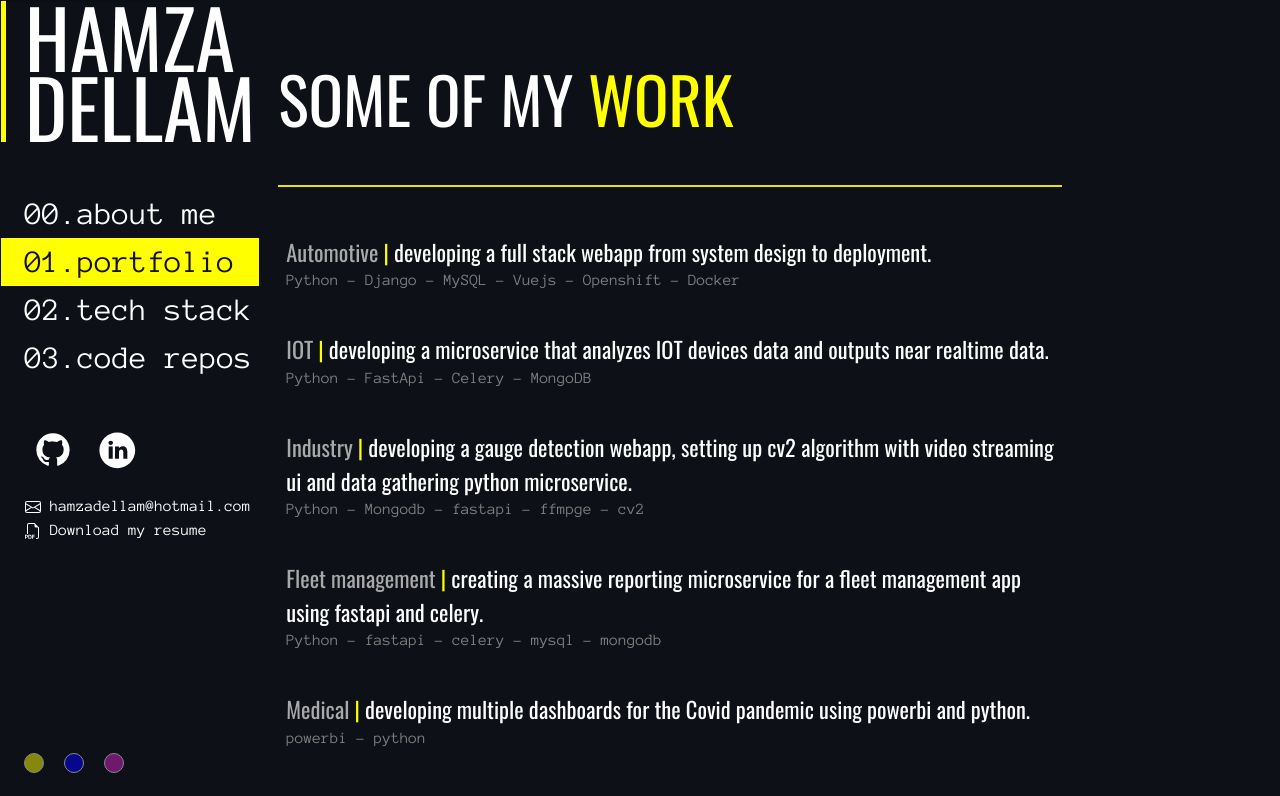
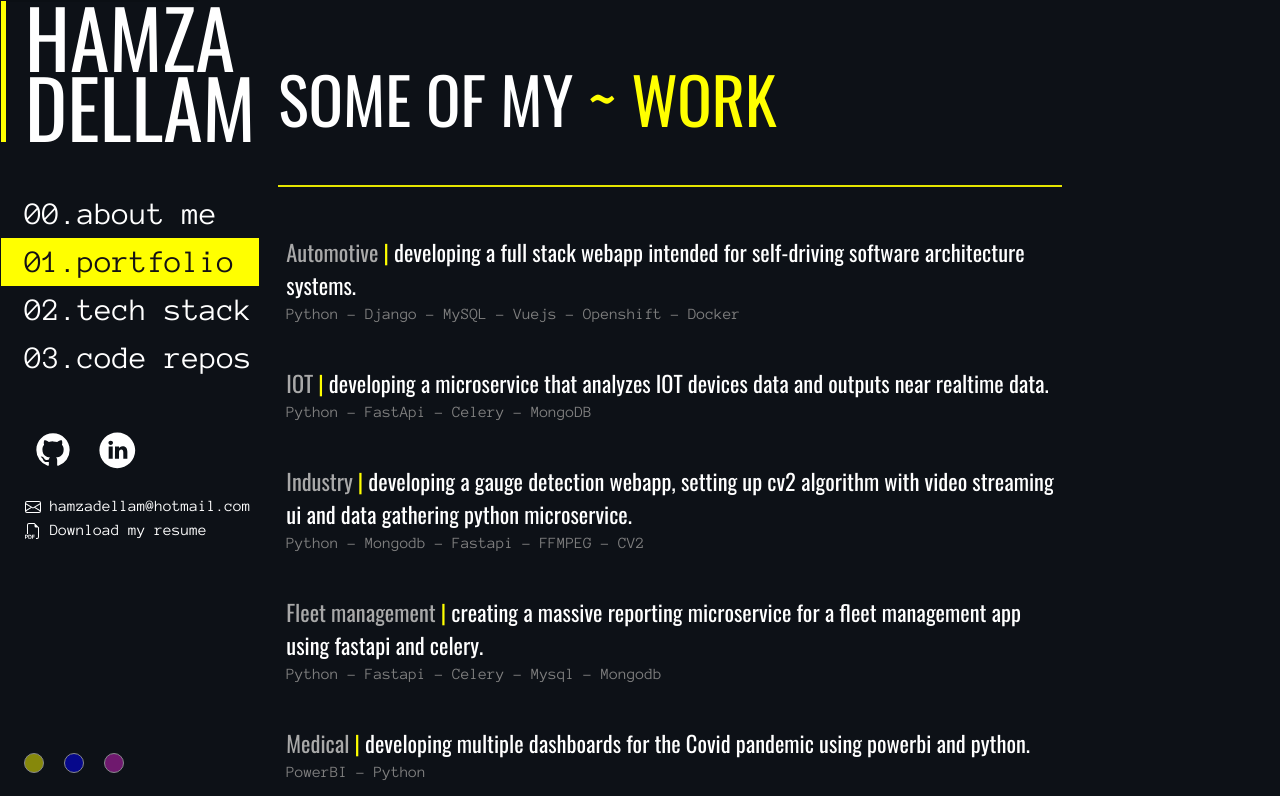
Before and after one commit to HamzaDLM/hdlm_portfolio, a Vue app: page /hdlm_portfolio/portfolio in a window 1280 px wide. Shown: the top 796 px of the page. Built offline with nearby package versions, Linux system fonts and the light colour scheme; what vue-page-transition would draw is missing.

Commit message:
add moment & link to repos

```diff
--- a/package.json
+++ b/package.json
@@ -14,6 +14,7 @@
     "axios": "^0.27.2",
     "bootstrap": "^5.1.3",
     "core-js": "^3.8.3",
+    "moment": "^2.29.4",
     "vue": "^3.2.13",
     "vue-axios": "^3.4.1",
     "vue-i18n": "^9.2.0-beta.35",
--- a/src/views/pages/codereposPage.vue
+++ b/src/views/pages/codereposPage.vue
@@ -3,9 +3,9 @@
 import '@/assets/css/style.css'
 import axios from 'axios'
 import Layout from '@/views/layouts/layoutSection'
+import moment from 'moment'
 
 const getAPI = axios.create({
-  // baseURL: process.env.VUE_APP_BASE_URL,
   baseURL: "https://api.github.com/users/hamzadlm/repos"
 });
 
@@ -38,6 +38,9 @@ export default {
     this.getRepos()
   },
   methods: {
+    formatDate(param) {
+      return moment(param).format("MMM Do YY")
+    },
     color(param) {
       switch (param) {
         case 'Python':
@@ -97,8 +100,11 @@ export default {
               >{{ item.name }}</a
             >
             <p class="metadata">{{ item.description }}
-              <span :style="`color:` + color(item.language)">
-                {{ item.language }}</span> - {{ item.updated_at }}</p>
+              <span :style="`color:` + color(item.language)">{{ item.language }}</span>
+               - {{ formatDate(item.updated_at) }}
+               <br>
+               <a v-if="item.homepage" :href="item.homepage" style="color: blueviolet">{{ item.homepage }}</a>
+            </p>
           </div>
 
         </div>
--- a/src/views/pages/homePage.vue
+++ b/src/views/pages/homePage.vue
@@ -22,14 +22,14 @@ export default {
         <!-- HEADER WHEN FULL SIZE -->
         <div class="d-none d-xl-block">
           <h1>
-            {{ $t('homepage.title1') }}<span>{{ $t('homepage.title2')}}</span>
+            {{ $t('homepage.title1') }}<span>~ {{ $t('homepage.title2')}}</span>
           </h1>
         </div>
 
         <!-- HEADER WHEN SMALL SIZE -->
         <div class="mb-4 d-xl-none d-m-block">
           <h2>
-            {{ $t('homepage.title1') }}<span>{{ $t('homepage.title2')}}</span>
+            {{ $t('homepage.title1') }}<span>~ {{ $t('homepage.title2')}}</span>
           </h2>
         </div>
 
--- a/src/views/pages/portfolioPage.vue
+++ b/src/views/pages/portfolioPage.vue
@@ -10,7 +10,7 @@ export default {
     return {
       items: [
         {
-          description: "developing a full stack webapp from system design to deployment.",
+          description: "developing a full stack webapp intended for self-driving software architecture systems.",
           tech: "Python - Django - MySQL - Vuejs - Openshift - Docker",
           domain: "Automotive",
         },
@@ -21,22 +21,22 @@ export default {
         },
         {
           description: "developing a gauge detection webapp, setting up cv2 algorithm with video streaming ui and data gathering python microservice.",
-          tech: "Python - Mongodb - fastapi - ffmpge - cv2",
+          tech: "Python - Mongodb - Fastapi - FFMPEG - CV2",
           domain: "Industry",
         },
         {
           description: "creating a massive reporting microservice for a fleet management app using fastapi and celery.",
-          tech: "Python - fastapi - celery - mysql - mongodb",
+          tech: "Python - Fastapi - Celery - Mysql - Mongodb",
           domain: "Fleet management",
         },
         {
           description: "developing multiple dashboards for the Covid pandemic using powerbi and python.",
-          tech: "powerbi - python",
+          tech: "PowerBI - Python",
           domain: "Medical",
         },
         {
           description: "developing a smart maritime container's supervision tool from electronics & firmware to backend & frontend.",
-          tech: "Micropython - python - fastapi - vuejs - mongodb",
+          tech: "Micropython - Python - Fastapi - VueJS - Mongodb",
           domain: "Maritime",
         },
         {
@@ -78,12 +78,12 @@ export default {
       <div class="container" id="writings">
         <!-- HEADER WHEN FULL SIZE -->
         <div class="d-none d-xl-block">
-          <h1>Some of my <span>work</span></h1>
+          <h1>Some of my <span>~ work</span></h1>
         </div>
 
         <!-- HEADER WHEN SMALL SIZE -->
         <div class="mb-4 d-xl-none d-m-block">
-          <h2>Some of my <span> work</span></h2>
+          <h2>Some of my <span>~ work</span></h2>
         </div>
 
         <hr class="mt-5" />
```
Also changed, not shown: 1 other file (tests, documents, lock files or other folders).
